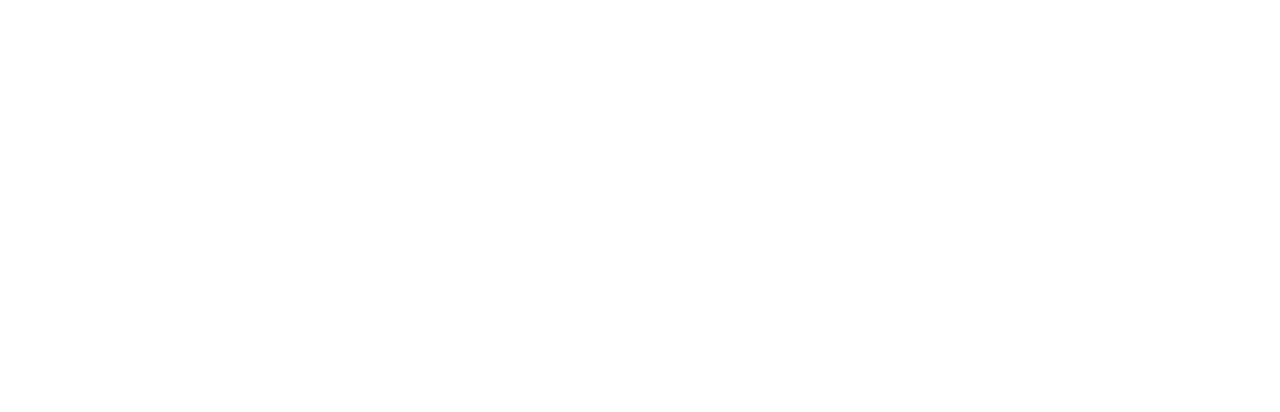
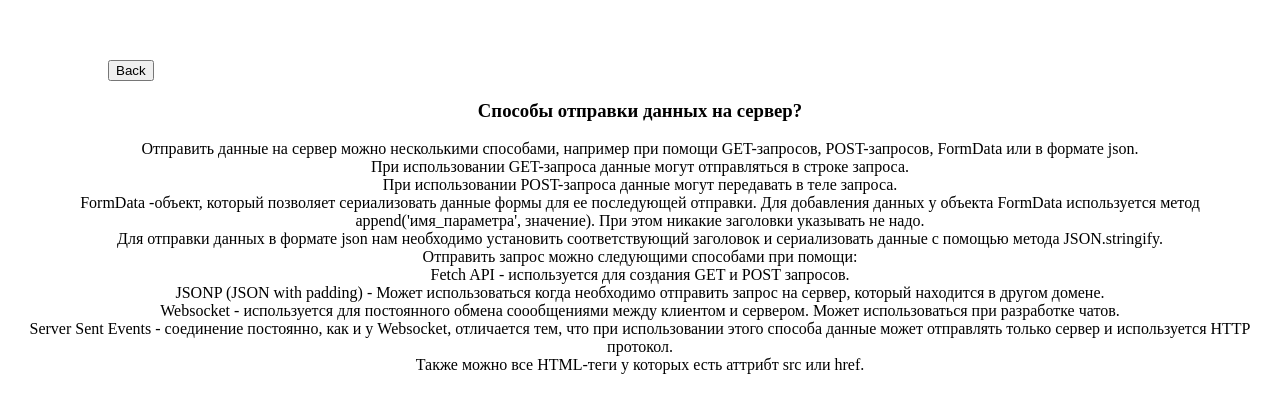
Before and after one commit to onridge/Training-Tasks, a React app: page /network/task2 in a window 1280 px wide. Shown: the part 148-560 px from the top of the page. Built offline with nearby package versions, Linux system fonts and the light colour scheme.

Commit message:
added theoretical tasks

```diff
--- a/src/components/Routes.js
+++ b/src/components/Routes.js
@@ -6,7 +6,9 @@
 import Task3 from "../pages/TheoreticalTasks/GIT/Task3/Task3";
 import Task4 from "../pages/TheoreticalTasks/GIT/Task4/Task4";
 import Task5 from "../pages/TheoreticalTasks/GIT/Task5/Task5";
+import Task6 from "../pages/TheoreticalTasks/GIT/Task6/Task6";
 import NetworkTask1 from "../pages/TheoreticalTasks/Network/NetworkTask1/NetworkTask1";
+import NetworkTask2 from "../pages/TheoreticalTasks/Network/NetworkTask2/NetworkTask2";
 import JSTask1 from "../pages/TheoreticalTasks/JS/JSTask1/JSTask1";
 import ReactTask1 from "../pages/TheoreticalTasks/React/ReactTask1/ReactTask1";
 import ReactTask2 from "../pages/TheoreticalTasks/React/ReactTask2/ReactTask2";
@@ -17,10 +19,12 @@
 import PatternTask2 from "../pages/TheoreticalTasks/Patterns/PatternsTask2/PatternsTask2";
 import PatternTask3 from "../pages/TheoreticalTasks/Patterns/PatternsTask3/PatternsTask3";
 import PatternTask4 from "../pages/TheoreticalTasks/Patterns/PatternsTask4/PatternsTask4";
+import JSTask5 from "../pages/TheoreticalTasks/JS/JSTask5/JSTask5";
 import Storage from "../pages/practicalTasks/Storage/Storage";
 import cookiesCRD from "../pages/practicalTasks/CookiesCRD/cookiesCRD";
 import DelegationEvent from "../pages/practicalTasks/DelegationEvent/DelegationEvent";
 import IntersectionArray from "../pages/practicalTasks/intersectionArray/IntersectionArray";
+import TriangleCss from "../pages/practicalTasks/TriangleCss/TriangleCss";
 
 function Routes() {
     return(
@@ -31,7 +35,9 @@
             <Route exact path='/git/task3' component={Task3}/>
             <Route exact path='/git/task4' component={Task4}/>
             <Route exact path='/git/task5' component={Task5}/>
+            <Route exact path='/git/task6' component={Task6}/>
             <Route exact path='/network/task1' component={NetworkTask1}/>
+            <Route exact path='/network/task2' component={NetworkTask2}/>
             <Route exact path='/js/task1' component={JSTask1}/>
             <Route exact path='/react/task1' component={ReactTask1}/>
             <Route exact path='/patterns/task1' component={PatternTask1}/>
@@ -42,10 +48,12 @@
             <Route exact path='/js/task2' component={JSTask2}/>
             <Route exact path='/js/task3' component={JSTask3}/>
             <Route exact path='/js/task4' component={JSTask4}/>
+            <Route exact path='/js/task5' component={JSTask5}/>
             <Route exact path='/practical/task1' component={Storage} />
             <Route exact path='/practical/task2' component={cookiesCRD} />
             <Route exact path='/practical/task3' component={DelegationEvent} />
             <Route exact path='/practical/task4' component={IntersectionArray} />
+            <Route exact path='/practical/task5' component={TriangleCss} />
         </Switch>
     )
 }
--- a/src/pages/MainPage/MainPage.js
+++ b/src/pages/MainPage/MainPage.js
@@ -59,6 +59,15 @@
                         <CustomLink path='/js/task4'>
                             Есть ли разница в 2-х записях?
                         </CustomLink>
+                        <CustomLink path='/js/task5'>
+                            Разница между script, script async и script defer?
+                        </CustomLink>
+                        <CustomLink path='/git/task6'>
+                            GIT. Что такое gitflow? что значит работать по gitflow?
+                        </CustomLink>
+                        <CustomLink path='/network/task2'>
+                            Способы отправки данных на сервер?
+                        </CustomLink>
                     </ul>
                 </div>
                 <div className={styles.description}>
@@ -78,6 +87,9 @@
                         <CustomLink path='/practical/task4'>
                             Есть 2 массива целый чисел (внутри одного массива все элементы уникальные). Нужно найти кол-во пересечений (одинаковых) элементов в массивах.
                         </CustomLink>
+                        <CustomLink path='/practical/task5'>
+                            Как нарисовать треугольник на css?
+                        </CustomLink>
                     </ul>
                 </div>
             </div>
--- /dev/null
+++ b/src/pages/TheoreticalTasks/GIT/Task6/Task6.js
@@ -0,0 +1,23 @@
+import React from 'react';
+import Layout from '../../../../components/Layout/Layout';
+
+export default function Task6() {
+    return (
+        <Layout>
+            <div>
+                <h3> GIT. Что такое gitflow? что значит работать по gitflow? </h3>
+            </div>
+            <label>
+                gitflow - это модель ветвления при разработке. Ветвления для начала разработки features идет от ветки "develop".
+                <br /> features - это разработка новых фич для последующих релизов. При завершении разработки фичи, происходит
+                слияние ветки в "develop", удаление ветки фичи, переключение обратно на ветку "develop".
+                <br /> release - создание ветки release, ответляя от ветки "develop". При завершении релиза, просиходит слияние
+                ветки релиза в ветку "master", релиз помечается тегом равным его имени, ветка релиза сливается обратно в ветку "develop",
+                ветка релиза удаляется.
+                <br /> hotfix - Исправления нужны в том случае, когда нужно незамедлительно устранить нежелательное состояние
+                продакшн-версии продукта. Ветвления для hotfix начинается с ветки "master". При завершении фикса, происходит
+                слияние обратно в ветки "develop" и "master". Кроме того, коммит в ветке "master" помечается тегом с версией исправления.
+            </label>
+        </Layout>
+    )
+}
--- /dev/null
+++ b/src/pages/TheoreticalTasks/JS/JSTask5/JSTask5.js
@@ -0,0 +1,18 @@
+import React from 'react';
+import Layout from '../../../../components/Layout/Layout';
+
+export default function JSTask5() {
+    return (
+        <Layout>
+            <div>
+                <h3> Разница между script, script async и script defer? </h3>
+            </div>
+            <label>
+                Разница заключается в следующем, что при использовании тега script при парсинге страницы, блокируется дальнейший
+                парсинг до завершения выполнения скрипта. Аттрибуты async и defer позволяют не блокировать парсинг, а выполнить
+                скрипт асинхронно. Разница между этими двумя атрибутами заключается в том, что async сработает сразу как только
+                скрипт будет выполнен, а defer - после того как закончиться парсинг всей страницы, и по его завершении сработает.
+            </label>
+        </Layout>
+    )
+}
--- /dev/null
+++ b/src/pages/TheoreticalTasks/Network/NetworkTask2/NetworkTask2.js
@@ -0,0 +1,32 @@
+import React from 'react';
+import Layout from '../../../../components/Layout/Layout';
+
+export default function NetworkTask2() {
+    return (
+        <Layout>
+            <div>
+                <h3> Способы отправки данных на сервер? </h3>
+            </div>
+            <label>
+                Отправить данные на сервер можно несколькими способами, например при помощи GET-запросов, POST-запросов,
+                FormData или в формате json.
+                <br /> При использовании GET-запроса данные могут отправляться в строке запроса.
+                <br /> При использовании POST-запроса данные могут передавать в теле запроса.
+                <br /> FormData -объект, который позволяет сериализовать данные формы для ее последующей отправки. Для
+                добавления данных у объекта FormData используется метод append('имя_параметра', значение). При этом
+                никакие заголовки указывать не надо.
+                <br /> Для отправки данных в формате json нам необходимо установить соответствующий заголовок и сериализовать
+                данные с помощью метода JSON.stringify.
+                <br /> Отправить запрос можно следующими способами при помощи:
+                <br /> Fetch API - используется для создания GET и POST запросов.
+                <br /> JSONP (JSON with padding) - Может использоваться когда необходимо отправить запрос на сервер,
+                который находится в другом домене.
+                <br /> Websocket - используется для постоянного обмена соообщениями между клиентом и сервером. Может
+                использоваться при разработке чатов.
+                <br /> Server Sent Events - соединение постоянно, как и у Websocket, отличается тем, что при использовании
+                этого способа данные может отправлять только сервер и используется HTTP протокол.
+                <br /> Также можно все HTML-теги у которых есть аттрибт src или href.
+            </label>
+        </Layout>
+    )
+}
--- /dev/null
+++ b/src/pages/practicalTasks/TriangleCss/TriangleCss.css
@@ -0,0 +1,4 @@
+.triangle {
+    border: 100px solid transparent;
+    border-right: 100px solid green;
+}
--- /dev/null
+++ b/src/pages/practicalTasks/TriangleCss/TriangleCss.js
@@ -0,0 +1,14 @@
+import React from 'react';
+import Layout from '../../../components/Layout/Layout';
+import styles from './TriangleCss.css';
+
+export default function TriangleCss() {
+    return (
+        <Layout>
+            <div>
+                <h3> Как нарисовать треугольник на css? </h3>
+            </div>
+            <div className={styles.triangle}></div>
+        </Layout>
+    )
+}
```
